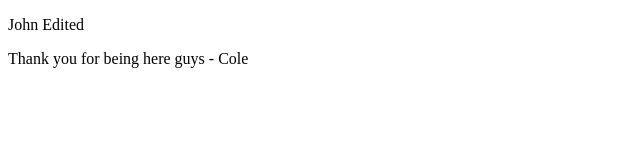
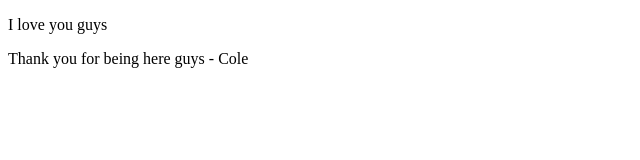
Before and after one commit to colelatour/isfall25group27, a plain HTML site: page index.html in a window 1280 px wide. Shown: the full height of the page, 0-640 px from the left. Drawn offline with Linux system fonts and the light colour scheme.

Commit message:
updated file

```diff
--- a/index.html
+++ b/index.html
@@ -4,7 +4,7 @@
     <meta charset="UTF-8">
     <meta name="viewport" content="width=device-width, initial-scale=1.0">
     <title>My First Example</title>
-    <p>John Edited</p>
+    <p>I love you guys</p>
 </head>
 <body>
     <p> Thank you for being here guys - Cole</p>
```
